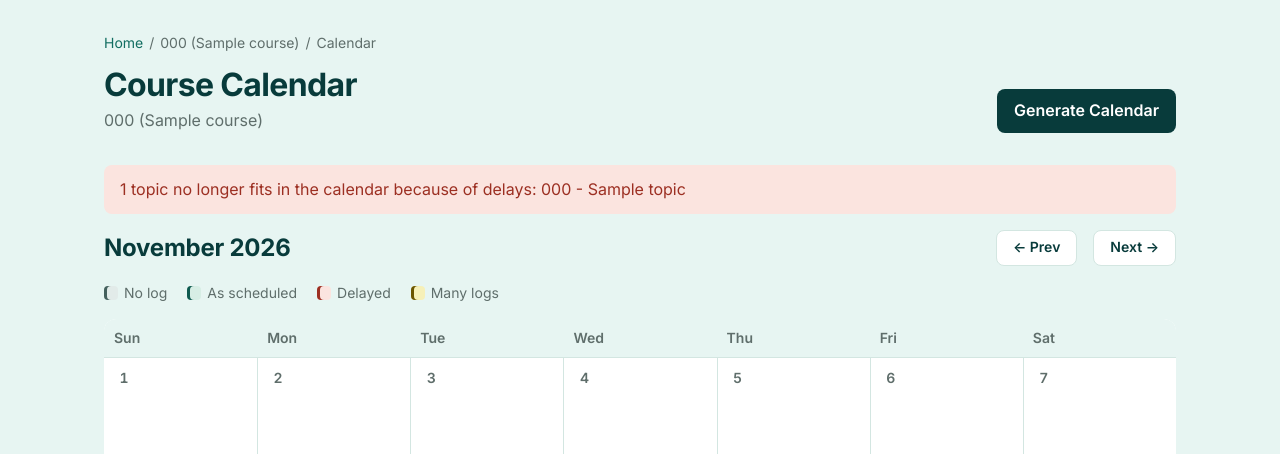
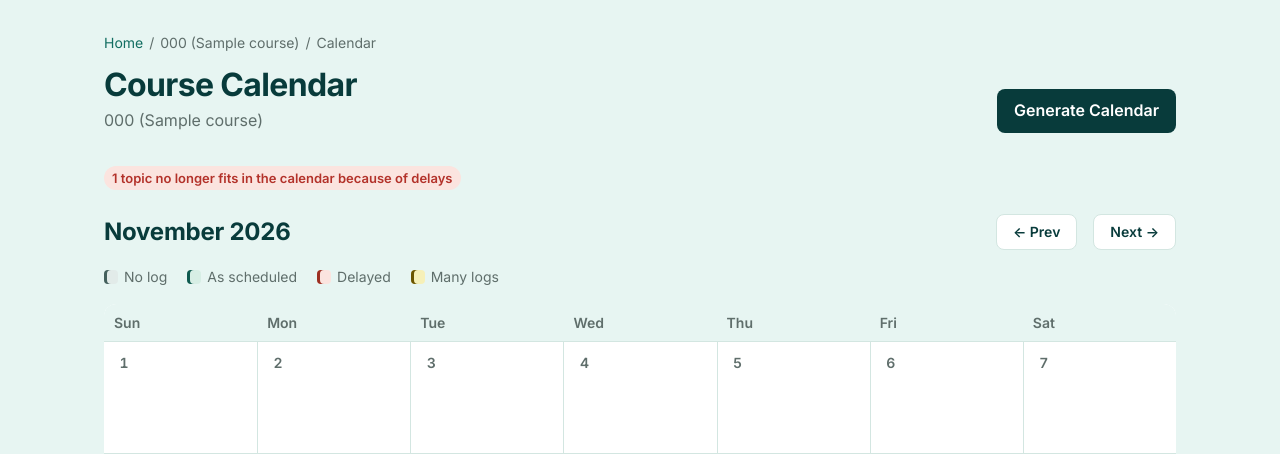
Before and after one commit to senquevila/course-schedule, a Django app: page /courses/1/calendar/ in a window 1280 px wide. Shown: the part 61-515 px from the top of the page. Run offline with Django 5.2, Linux system fonts and the light colour scheme; tables that the repository leaves empty hold one stand-in row (values such as "Sample post"); data that the repository does not hold is empty; some libraries are stand-ins or nearby versions.

Commit message:
refactor(courses): extract lost topics alert into shared partial
The lost topics notice was duplicated across calendar_list.html and
topics_list.html with inconsistent markup. Extract it into a reusable
partial (courses/partials/lost_topics.html) using the richer collapsible
<details> variant, and update calendar_list.html to include it.

Add display: block to the .lost-topics ul rule to ensure consistent list
rendering, and bump the stylesheet cache version to v10 to pick up the
CSS change.

```diff
--- a/courses/templates/courses/calendar_list.html
+++ b/courses/templates/courses/calendar_list.html
@@ -25,10 +25,7 @@
 </div>
 
 {% if lost_topics %}
-<div class="alert alert-error">
-    <p>{% blocktranslate count n=lost_topics|length %}{{ n }} topic no longer fits in the calendar because of delays:{% plural %}{{ n }} topics no longer fit in the calendar because of delays:{% endblocktranslate %}
-    {{ lost_topics|join:", " }}</p>
-</div>
+{% include "courses/partials/lost_topics.html" %}
 {% endif %}
 
 {% include "courses/partials/calendar_grid.html" %}
--- /dev/null
+++ b/courses/templates/courses/partials/lost_topics.html
@@ -0,0 +1,9 @@
+{% load i18n %}
+<details class="lost-topics mb-4">
+    <summary class="badge badge-lost">
+        {% blocktranslate count n=lost_topics|length %}{{ n }} topic no longer fits in the calendar because of delays{% plural %}{{ n }} topics no longer fit in the calendar because of delays{% endblocktranslate %}
+    </summary>
+    <ul class="alert alert-error">
+        {% for topic in lost_topics %}<li>{{ topic }}</li>{% endfor %}
+    </ul>
+</details>
--- a/static/css/style.css
+++ b/static/css/style.css
@@ -642,7 +642,7 @@ tbody tr:hover td { background: var(--mint); }
 }
 
 .badge-lost     { background: var(--status-delayed-bg); color: var(--danger); border-radius: 999px; cursor: pointer; }
-.lost-topics ul { margin-top: 8px; padding-left: 32px; }
+.lost-topics ul { display: block; margin-top: 8px; padding-left: 32px; }
 .badge-pdf      { background: var(--status-delayed-bg); color: var(--danger); }
 .badge-url      { background: var(--mint);              color: var(--teal); }
 .badge-video    { background: var(--lime);              color: var(--forest); }
--- a/templates/base.html
+++ b/templates/base.html
@@ -9,7 +9,7 @@
     <link rel="preconnect" href="https://fonts.googleapis.com">
     <link rel="preconnect" href="https://fonts.gstatic.com" crossorigin>
     <link rel="stylesheet" href="https://fonts.googleapis.com/css2?family=Inter:wght@400;500;600;700&display=swap">
-    <link rel="stylesheet" href="/static/css/style.css?v=8">
+    <link rel="stylesheet" href="/static/css/style.css?v=10">
     {% block extra_css %}{% endblock %}
 </head>
 <body>
```
Also changed, not shown: courses/templates/courses/topics_list.html (+1 -8 lines).
